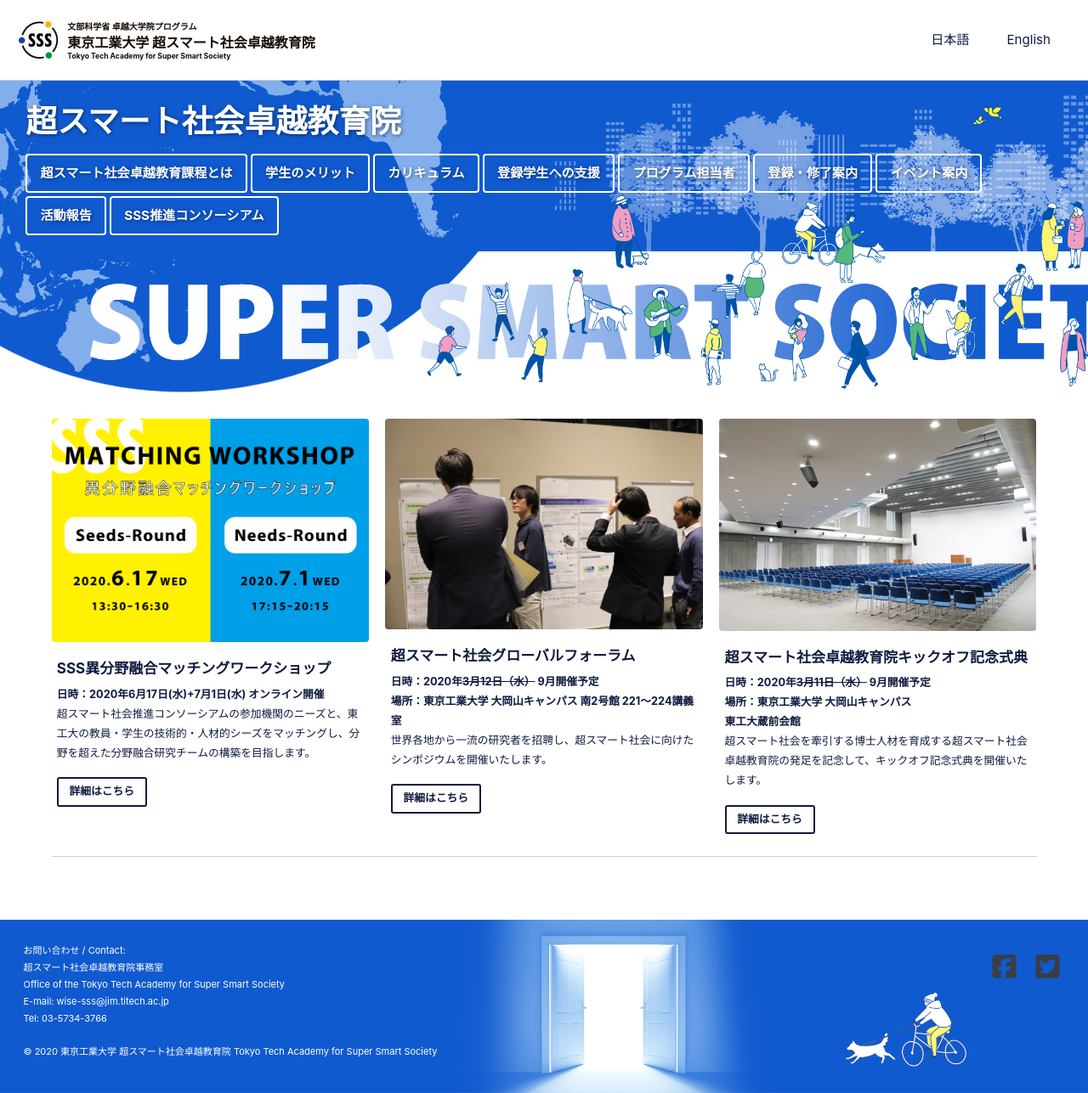
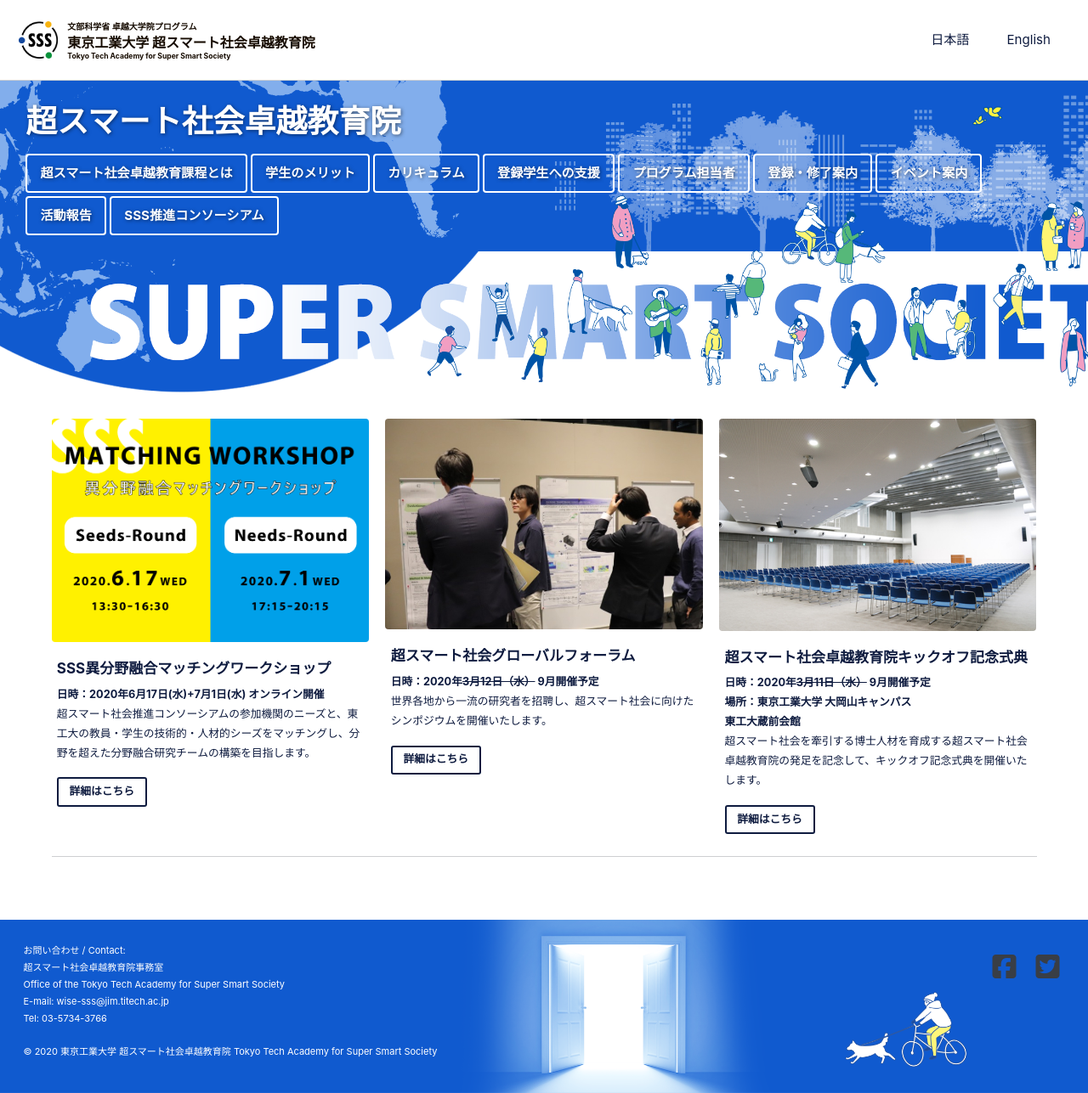
Before and after one commit to fl1d/w0ex.github.io, a Jekyll site: the page built from _pages/home.md, in a window 1280 px wide. Shown: the whole page at 85% size. Built offline with Jekyll 4.4.1, drawn with Linux system fonts in a browser that asks for light colours; cached includes are drawn as plain includes; nearby versions of some CDN libraries.

Commit message:
Update home.md

```diff
--- a/_pages/home.md
+++ b/_pages/home.md
@@ -42,7 +42,7 @@
   - image_path: /assets/images/poster.jpg
     alt: "超スマート社会グローバルフォーラム"
     title: "超スマート社会グローバルフォーラム"
-    excerpt: "<B>日時：2020年~~3月12日（水）~~ 9月開催予定 <br>場所：東京工業大学 大岡山キャンパス 南2号館 221～224講義室</B><br>世界各地から一流の研究者を招聘し、超スマート社会に向けたシンポジウムを開催いたします。"
+    excerpt: "<B>日時：2020年~~3月12日（水）~~ 9月開催予定</B><br>世界各地から一流の研究者を招聘し、超スマート社会に向けたシンポジウムを開催いたします。"
     url: "/global_forum/"
     btn_label: "詳細はこちら"
     btn_class: "btn-flat-border"
```
